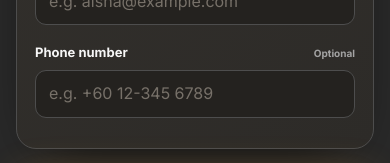
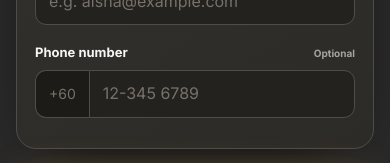
Before and after one commit to NixonSee/CornShirt, a Next.js app: page /visitor/apply in a window 390 px wide. Shown: the part 938-1101 px from the top of the page. Built offline with nearby package versions, Linux system fonts and the light colour scheme.

Commit message:
Fix organizer register phone number field to follow only +60

```diff
--- a/src/app/visitor/apply/page.tsx
+++ b/src/app/visitor/apply/page.tsx
@@ -366,14 +366,22 @@ function PersonalStep({
           />
         </Field>
         <Field label="Phone number" hint="Optional">
-          <input
-            id="applicant-phone"
-            type="tel"
-            value={form.phone}
-            onChange={(event) => setField("phone", event.target.value)}
-            autoComplete="tel"
-            placeholder="e.g. +60 12-345 6789"
-          />
+          <div className="partner-apply-phone-field">
+            <span className="partner-apply-phone-prefix">+60</span>
+            <input
+              id="applicant-phone"
+              type="tel"
+              value={form.phone.startsWith("+60") ? form.phone.slice(3) : form.phone}
+              onChange={(event) =>
+                setField(
+                  "phone",
+                  event.target.value ? `+60${event.target.value}` : ""
+                )
+              }
+              autoComplete="tel"
+              placeholder="12-345 6789"
+            />
+          </div>
         </Field>
       </div>
     </div>
```
Also changed, not shown: src/app/globals.css.
